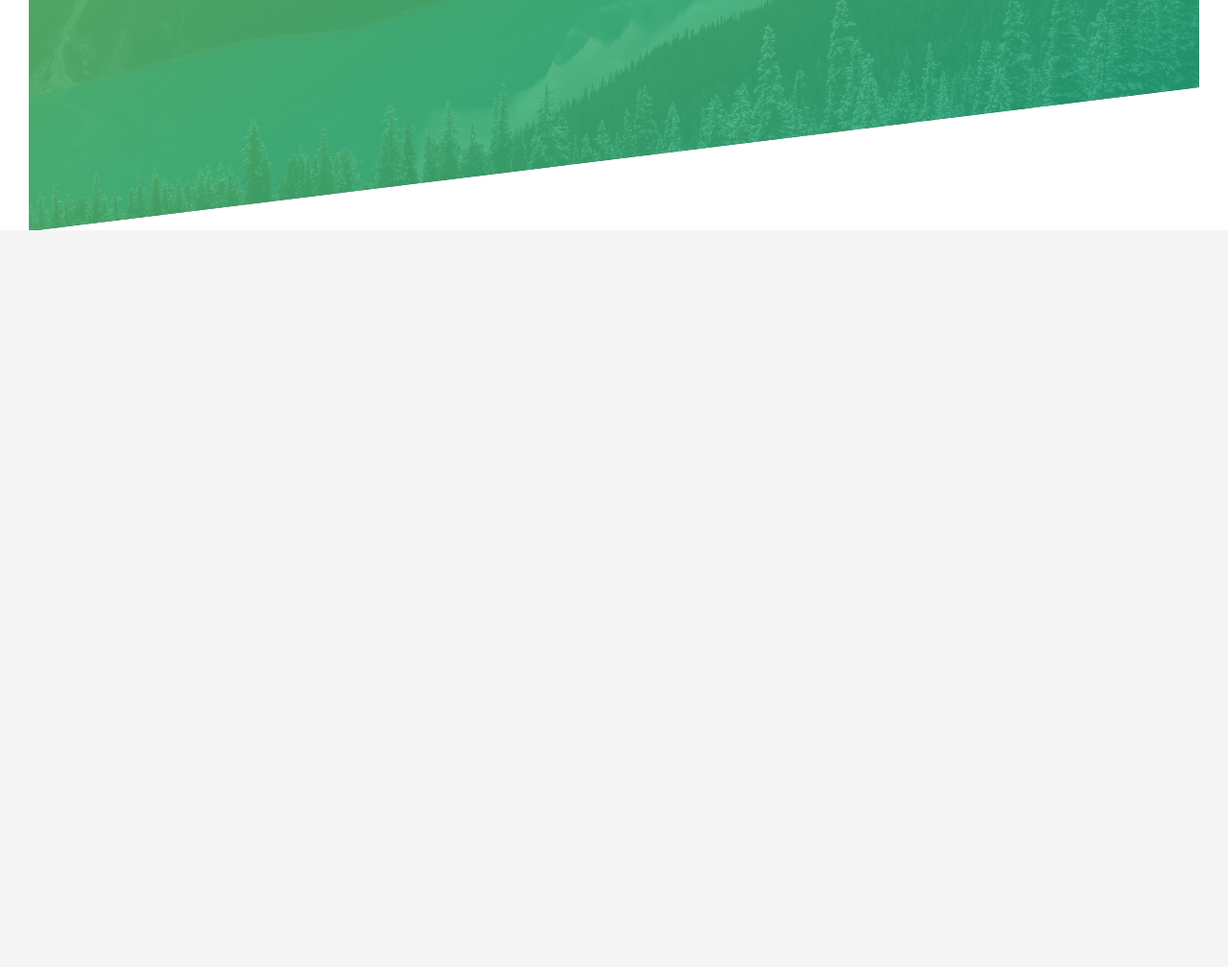
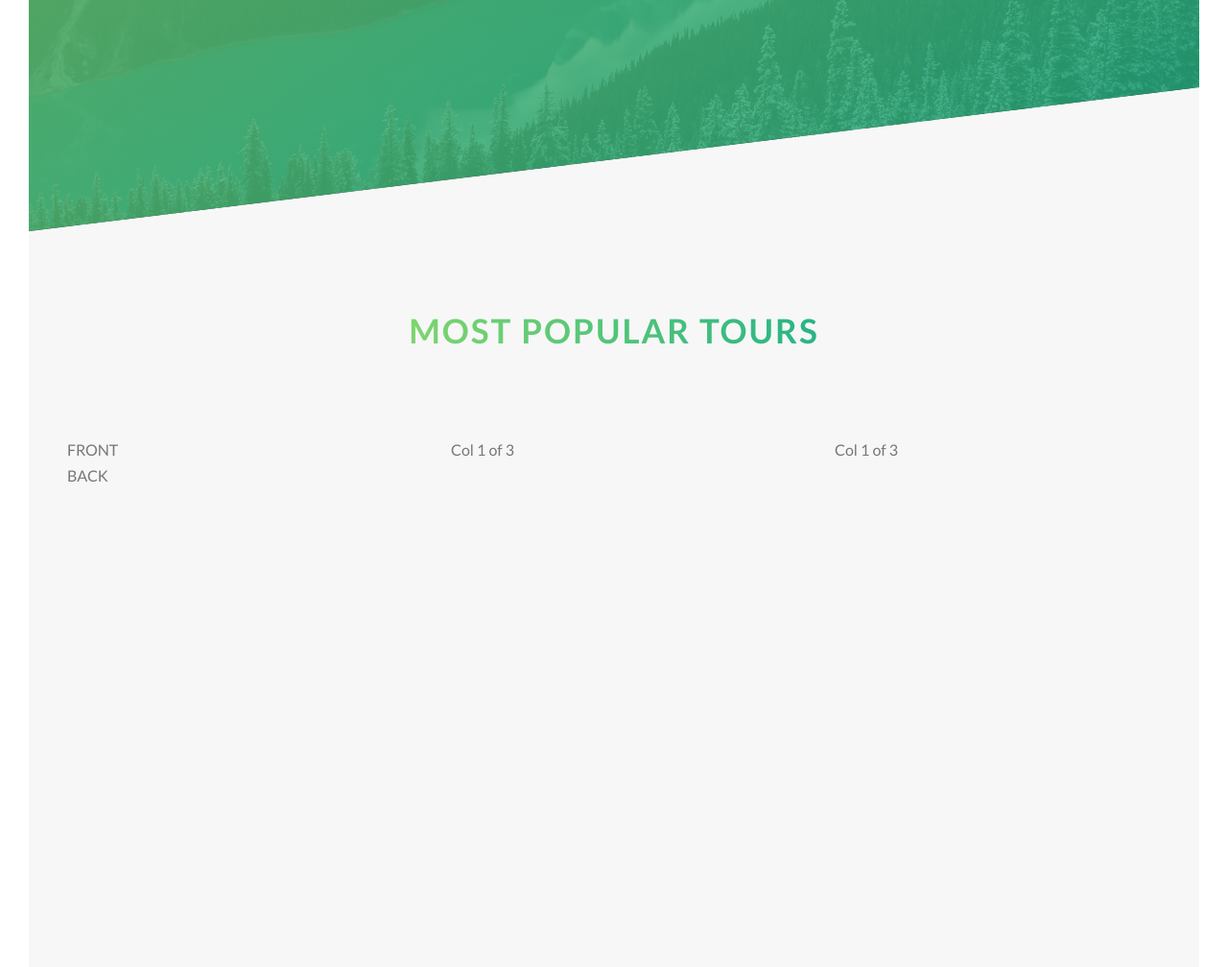
Before and after one commit to Tyler-Pritchard/SASS-template, a PHP site: page / in a window 1280 px wide. Shown: the part 2154-3162 px from the top of the page at 96% size. Before the commit the page ends 2394 px from the top, so only its background shows below. Run offline with PHP 8.4, Linux system fonts and the light colour scheme.

Commit message:
added cards

```diff
--- a/css/style.css
+++ b/css/style.css
@@ -118,6 +118,11 @@
   transform: skewY(-7deg); }
   .section-features > * {
     transform: skewY(7deg); }
+
+.section-tours {
+  background-color: #f7f7f7;
+  padding: 25rem 0 50rem 0;
+  margin-top: -10rem; }
 
 .btn:link, .btn:visited {
   text-transform: uppercase;
--- a/index.html
+++ b/index.html
@@ -117,6 +117,32 @@
                 </div>
             </div>
         </section>
+        <section class="section-tours">
+            <div class="u-center-text u-margin-bottom-big">
+                <h2 class="heading-secondary">
+                    Most popular tours
+                </h2>
+            </div>
+
+            <div class="row">
+                <div class="col-1-of-3">
+                    <div class="card">
+                        <div class="card__side--front">
+                            FRONT
+                        </div>
+                        <div class="card__side--back">
+                            BACK
+                        </div>
+                    </div>
+                </div>
+                <div class="col-1-of-3">
+                    Col 1 of 3
+                </div>
+                <div class="col-1-of-3">
+                    Col 1 of 3
+                </div>
+            </div>
+        </section>
     </main>
 
     <!--
--- /dev/null
+++ b/sass/components/_card.scss
@@ -0,0 +1,25 @@
+.card {
+    perspective: 150rem;
+    -moz-perspective: 150rem;
+
+    &__side {
+        background-color: orangered;
+        color: #fff;
+        font-size: 2rem;
+        height: 50rem;
+        transition: all .8s;
+
+        &--front {
+            background-color: orangered;
+        }
+
+        &&--back {
+            background-color: green;
+        }
+    }
+
+    &:hover &__side {
+        transform: rotateY(180deg);
+    }
+
+}
--- a/sass/main.scss
+++ b/sass/main.scss
@@ -10,6 +10,7 @@
 @import "pages/home";
 
 @import "components/button";
+@import "comonents/card";
 @import "components/composition";
 @import "components/feature-box";
 
--- a/sass/pages/_home.scss
+++ b/sass/pages/_home.scss
@@ -12,10 +12,15 @@
         url(../img/nat-4.jpg);
     background-size: cover;
     margin-top: -10rem;
-
     transform: skewY(-7deg);
 
     &>* {
         transform: skewY(7deg);
     }
 }
+
+.section-tours {
+    background-color: $color-grey-light-1;
+    padding: 25rem 0 50rem 0;
+    margin-top: -10rem;
+}
```
